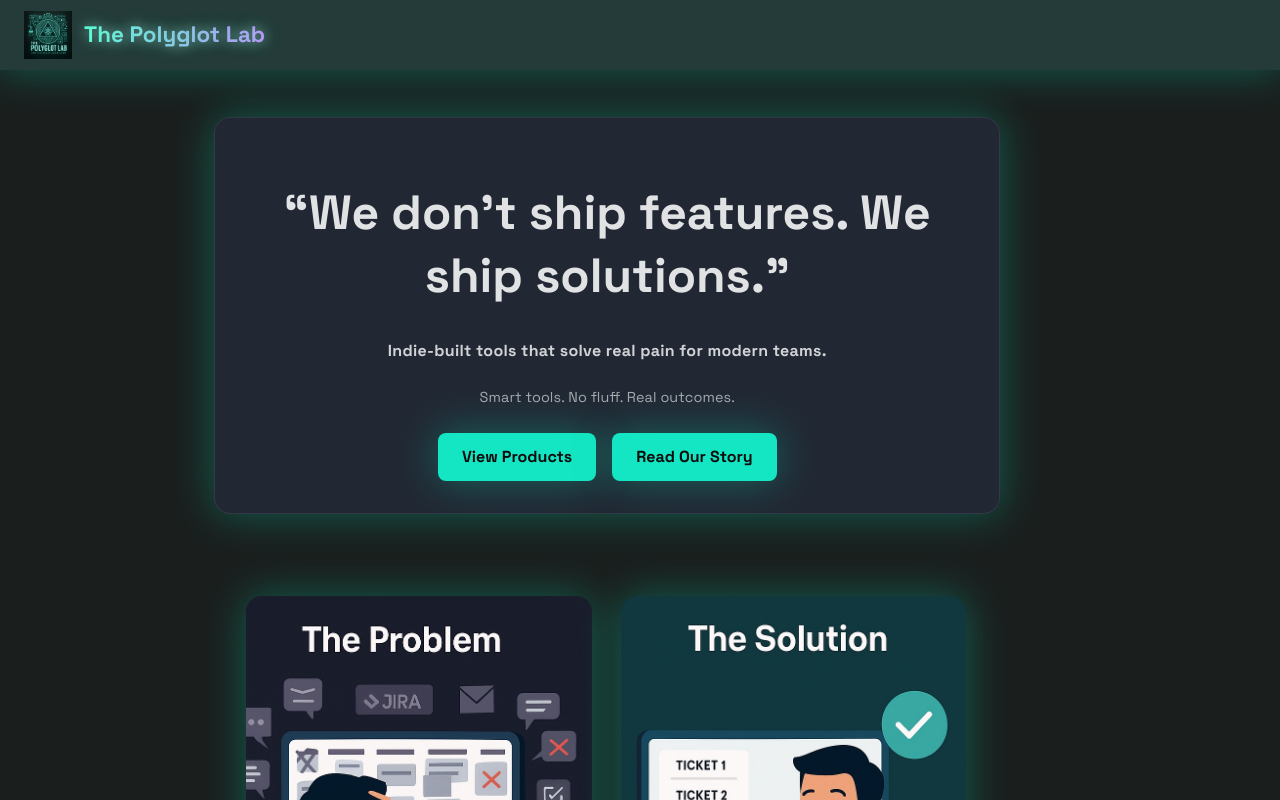
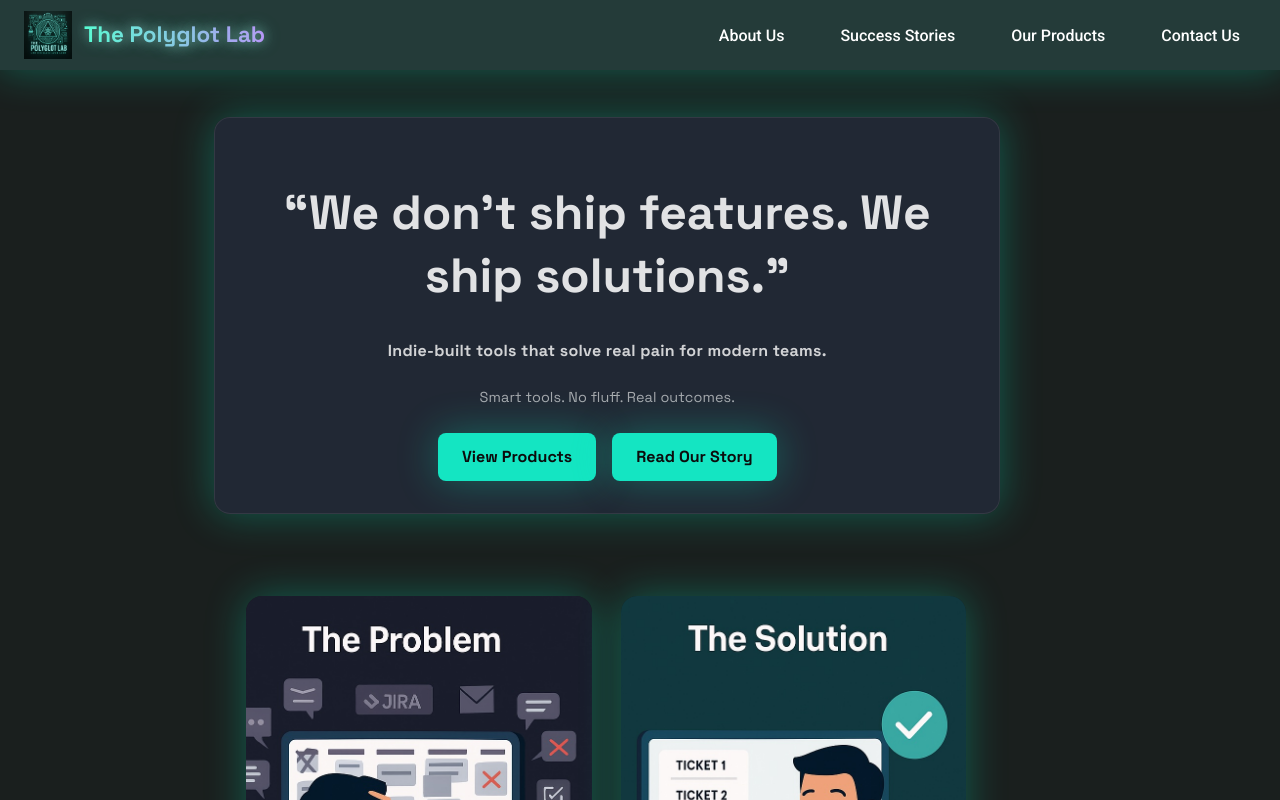
Before and after one commit to The-Polyglot-Lab/thepolyglotlab, a React (Vite) app: page / in a window 1280 px wide. Shown: the top 800 px of the page. Built offline with nearby package versions, Linux system fonts and the light colour scheme.

Commit message:
Refactor components to use forwardRef for better scrolling functionality; update Navbar to handle smooth scrolling to sections and adjust styles for improved UI

```diff
--- a/src/App.tsx
+++ b/src/App.tsx
@@ -14,19 +14,28 @@ import OurStory from './components/OurStory';
 
 function App() {
     const [count, setCount] = useState(0)
+    const ourStoryRef = useRef<HTMLDivElement | null>(null);
+    const testimonialsRef = useRef<HTMLElement | null>(null);
+    const productsRef = useRef<HTMLDivElement | null>(null);
+    const footerRef = useRef<HTMLDivElement | null>(null);
 
   return (
     <>
       <CircuitBackground />
-      <Navbar/>
+      <Navbar
+        ourStoryRef={ourStoryRef}
+        testimonialsRef={testimonialsRef}
+        productsRef={productsRef}
+        footerRef={footerRef}
+      />
       <Hero/>
       <Problemsolution/>
-      <Products/>
+      <Products ref={productsRef}/>
       <Whyus/>
-      <Testimonials/>
+      <Testimonials ref={testimonialsRef}/>
       <Technology/>
-      <OurStory/>
-      <Footer/>
+      <OurStory ref={ourStoryRef}/>
+      <Footer ref={footerRef}/>
     </>
   )
 }
--- a/src/components/Footer.tsx
+++ b/src/components/Footer.tsx
@@ -1,10 +1,9 @@
-import React from "react";
+import React, { forwardRef } from "react";
 import tplLogo from "../assets/ThePolyglotLabLogo_compressed.jpg";
 import '../styles/Footer.css';
 
-function Footer() {
-  return (
-    <div className="footer-wrapper">
+const Footer = forwardRef<HTMLDivElement>((props, ref) => (
+  <div className="footer-wrapper" ref={ref}>
     <div className="footer-inner">
       <div className="footer-content">
         {/* Left section: logo + description */}
@@ -53,7 +52,6 @@ function Footer() {
       </div>
     </div>
   </div>
-  );
-}
+));
 
 export default Footer;
--- a/src/components/Navbar.tsx
+++ b/src/components/Navbar.tsx
@@ -3,7 +3,12 @@ import { Link } from 'react-router-dom';
 import '../styles/Navbar.css';
 import Logo from '../assets/ThePolyglotLabLogo_compressed.jpg';
 
-function Navbar(){
+function Navbar({ ourStoryRef, testimonialsRef, productsRef, footerRef }: {
+  ourStoryRef: React.RefObject<HTMLDivElement>,
+  testimonialsRef: React.RefObject<HTMLElement>,
+  productsRef: React.RefObject<HTMLDivElement>,
+  footerRef: React.RefObject<HTMLDivElement>
+}){
     const [scrolled, setScrolled] = useState(false);
 
     useEffect(() => {
@@ -15,6 +20,12 @@ function Navbar(){
     return () => window.removeEventListener("scroll", handleScroll);
   }, []);
 
+  const handleScrollTo = (ref: React.RefObject<HTMLElement | HTMLDivElement>) => {
+    if (ref.current) {
+      ref.current.scrollIntoView({ behavior: 'smooth' });
+    }
+  };
+
   return (
      <nav className={`navbar${scrolled ? ' navbar-scrolled' : ''}`}>
       <div className="nav-container">
@@ -22,7 +33,12 @@ function Navbar(){
           <img src={Logo} alt="TPL Logo" className="logo-img" />
           <span className="logo-text">The Polyglot Lab</span>
         </a>
-        {/* Other nav buttons go here */}
+        <div style={{ marginLeft: 'auto', display: 'flex', gap: '1.5rem', alignItems: 'center' }}>
+          <button className="nav-link-btn" onClick={() => handleScrollTo(ourStoryRef)}>About Us</button>
+          <button className="nav-link-btn" onClick={() => handleScrollTo(testimonialsRef)}>Success Stories</button>
+          <button className="nav-link-btn" onClick={() => handleScrollTo(productsRef)}>Our Products</button>
+          <button className="nav-link-btn" onClick={() => handleScrollTo(footerRef)}>Contact Us</button>
+        </div>
       </div>
      </nav>
     );
--- a/src/components/OurStory.tsx
+++ b/src/components/OurStory.tsx
@@ -1,9 +1,8 @@
-import React from "react";
+import React, { forwardRef } from "react";
 import '../styles/OurStory.css'
 
-function OurStory() {
-  return (
-    <div className="story-card">
+const OurStory = forwardRef<HTMLDivElement>((props, ref) => (
+  <div className="story-card" ref={ref}>
     <h2 className="story-heading">
       Our Story
     </h2>
@@ -13,12 +12,12 @@ function OurStory() {
       real tools that actually help people — not impress investors.
     </p>
     <p className="text-slate-400 max-w-2xl text-base">
-          Today, we’re a small team of makers, dreamers, and doers. We believe in clean code,
+      Today, we're a small team of makers, dreamers, and doers. We believe in clean code,
       honest conversations, and products that ship fast and evolve with feedback.
-          If that resonates with you, you’re already one of us.
+      If that resonates with you, you're already one of us.
     </p>
     <p className="text-slate-400 max-w-2xl text-base">
-          We’re <b className="noi">Alessandra</b> and <b className="noi">Yor</b> — two humans building tools for other humans. Marketing, code, vision and action — everything you see here is crafted by us, with no fluff and no middlemen.
+      We're <b className="noi">Alessandra</b> and <b className="noi">Yor</b> — two humans building tools for other humans. Marketing, code, vision and action — everything you see here is crafted by us, with no fluff and no middlemen.
     </p>
     <br/>
     <div className="our-story-bottom">
@@ -51,7 +50,6 @@ function OurStory() {
       </div>
     </div>
   </div>
-  );
-}
+));
 
 export default OurStory;
--- a/src/components/Products.tsx
+++ b/src/components/Products.tsx
@@ -1,4 +1,4 @@
-import React from 'react';
+import React, { forwardRef } from 'react';
 import '../styles/Products.css';
 import escalation_ninja_demo from '../assets/escalation_ninja_demo.gif';
 
@@ -20,9 +20,8 @@ const products = [
   // Add more products here
 ];
 
-function Products() {
-    return(
-        <div>
+const Products = forwardRef<HTMLDivElement>((props, ref) => (
+    <div ref={ref}>
         <h1>Our Products</h1>
         {
             products.map((product, index) =>
@@ -48,7 +47,6 @@ function Products() {
         )
         }
     </div>
-    );
-}
+));
 
 export default Products;
--- a/src/components/Testimonials.tsx
+++ b/src/components/Testimonials.tsx
@@ -1,9 +1,8 @@
-import React from 'react';
+import React, { forwardRef } from 'react';
 import '../styles/Testimonials.css';
 
-function Testimonials(){
-    return(
-        <section className="testimonials-section">
+const Testimonials = forwardRef<HTMLElement>((props, ref) => (
+    <section className="testimonials-section" ref={ref}>
         <h2 className="testimonials-heading">What Early Users Are Saying</h2>
         <div className="testimonials-grid">
             <blockquote>
@@ -11,12 +10,11 @@ function Testimonials(){
             <footer>— Alex R., Customer Ops Lead</footer>
             </blockquote>
             <blockquote>
-                <p>“We didn’t even realize how much friction we had until we automated it.”</p>
+            <p>“We didn't even realize how much friction we had until we automated it.”</p>
             <footer>— Jamie K., Incident Manager</footer>
             </blockquote>
         </div>
     </section>
-    );
-}
+));
 
 export default Testimonials;
--- a/src/styles/Navbar.css
+++ b/src/styles/Navbar.css
@@ -39,7 +39,7 @@
   width: 100%;
 }
 .nav-container a {
-  color: #66F2E4;
+  color: #FFFFFF;
   text-decoration: none;
   font-family: 'Roboto', system-ui, -apple-system, BlinkMacSystemFont, 'Segoe UI', Oxygen, Ubuntu, Cantarell, 'Open Sans', 'Helvetica Neue', sans-serif;
 }
@@ -82,3 +82,18 @@
   margin-top: 1px;
   margin-left: 0; /* Removed the large left margin */
 }
+
+.nav-link-btn {
+  background: none;
+  border: none;
+  color: #FFFFFF;
+  font-family: 'Roboto', system-ui, -apple-system, BlinkMacSystemFont, 'Segoe UI', Oxygen, Ubuntu, Cantarell, 'Open Sans', 'Helvetica Neue', sans-serif;
+  font-size: 1rem;
+  cursor: pointer;
+  padding: 8px 16px;
+  border-radius: 6px;
+  transition: background 0.2s;
+}
+.nav-link-btn:hover {
+  text-shadow: 0 0 15px rgba(94, 234, 212, 0.6), 0 0 12px rgba(94, 234, 212, 0.3);
+}
```
Lines whose indentation alone changed are shown as unchanged.
